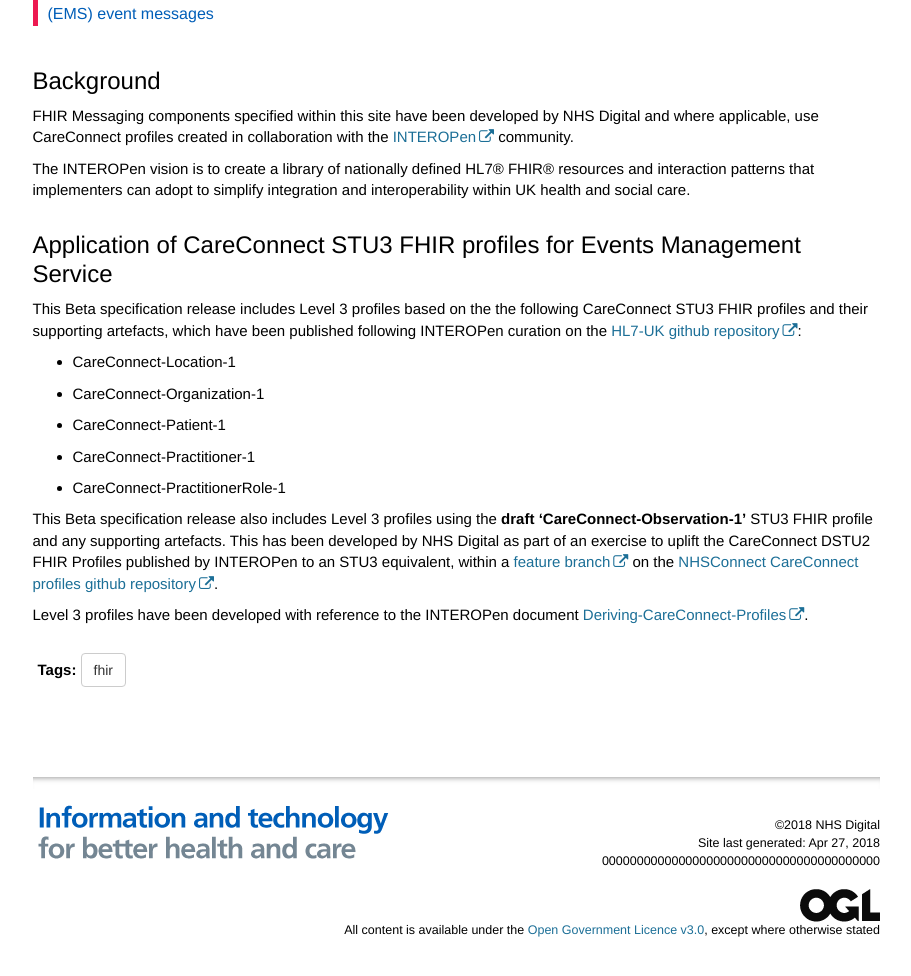
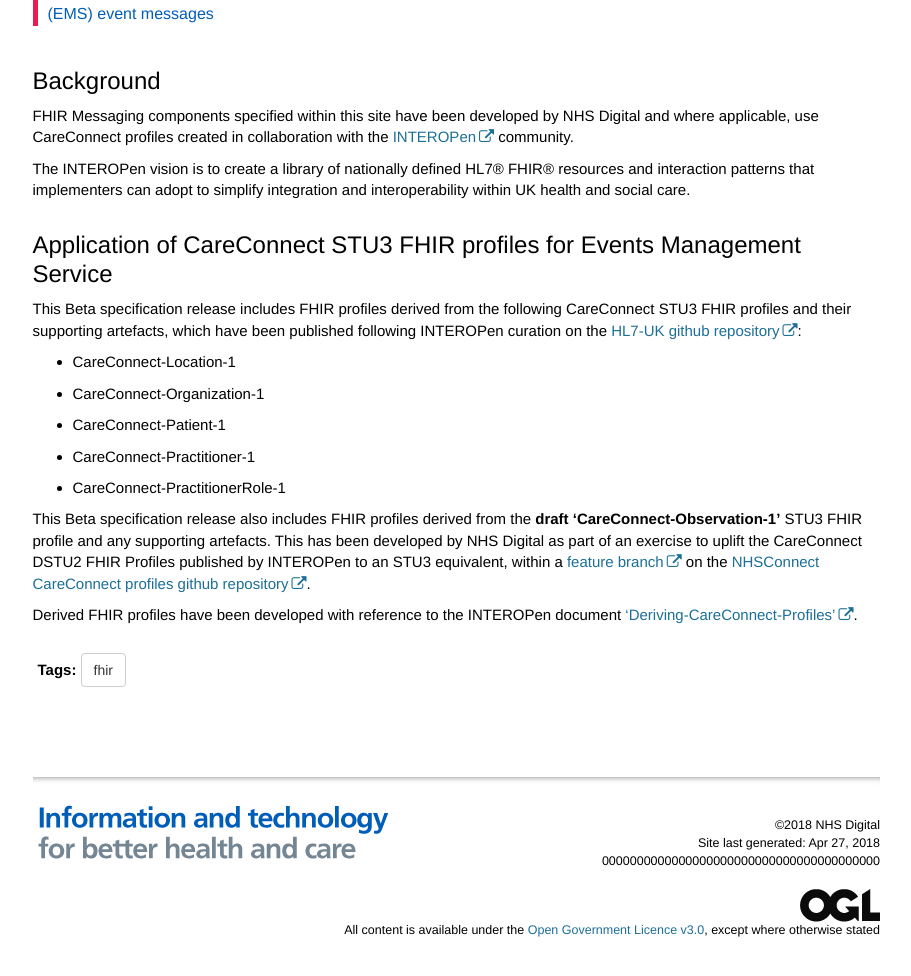
Before and after one commit to nhsconnect/Events-Management, a Jekyll site: the page built from pages/support/support_careconnect.md, in a window 1280 px wide and 1175 px high, cut to the strip 175-1151 px from the top of the window. Shown: the whole strip, without its empty margins (330-1241 px from the left). Built offline with Jekyll 4.4.1, drawn with Linux system fonts in a browser that asks for light colours; nearby versions of some CDN libraries; comment, search, counter and statistics services are not loaded.

Commit message:
Beta release prep QA

```diff
--- a/pages/support/support_careconnect.md
+++ b/pages/support/support_careconnect.md
@@ -15,7 +15,7 @@
 
 ## Application of CareConnect STU3 FHIR profiles for Events Management Service ##
 
-This Beta specification release includes Level 3 profiles based on the the following CareConnect STU3 FHIR profiles and their supporting artefacts, which have been published following INTEROPen curation on the [HL7-UK github repository](https://github.com/HL7-UK/CareConnect-profiles-STU3/):
+This Beta specification release includes FHIR profiles derived from the following CareConnect STU3 FHIR profiles and their supporting artefacts, which have been published following INTEROPen curation on the [HL7-UK github repository](https://github.com/HL7-UK/CareConnect-profiles-STU3/):
 
 - CareConnect-Location-1
 - CareConnect-Organization-1
@@ -23,6 +23,6 @@
 - CareConnect-Practitioner-1
 - CareConnect-PractitionerRole-1
 
-This Beta specification release also includes Level 3 profiles using the **draft** **'CareConnect-Observation-1'** STU3 FHIR profile and any supporting artefacts. This has been developed by NHS Digital as part of an exercise to uplift the CareConnect DSTU2 FHIR Profiles published by INTEROPen to an STU3 equivalent, within a [feature branch](https://github.com/nhsconnect/CareConnect-profiles/tree/feature/stu3) on the [NHSConnect CareConnect profiles github repository](https://github.com/nhsconnect/CareConnect-profiles).
+This Beta specification release also includes FHIR profiles derived from the **draft** **'CareConnect-Observation-1'** STU3 FHIR profile and any supporting artefacts. This has been developed by NHS Digital as part of an exercise to uplift the CareConnect DSTU2 FHIR Profiles published by INTEROPen to an STU3 equivalent, within a [feature branch](https://github.com/nhsconnect/CareConnect-profiles/tree/feature/stu3) on the [NHSConnect CareConnect profiles github repository](https://github.com/nhsconnect/CareConnect-profiles).
 
-Level 3 profiles have been developed with reference to the INTEROPen document [Deriving-CareConnect-Profiles](https://docs.google.com/document/d/1Fe6_w78BiNKwAnmsJi0-oQe7TRc2VpFqUQGpdpbkn7s/edit#heading=h.v4n7w91x36ud).
+Derived FHIR profiles have been developed with reference to the INTEROPen document ['Deriving-CareConnect-Profiles'](https://docs.google.com/document/d/1Fe6_w78BiNKwAnmsJi0-oQe7TRc2VpFqUQGpdpbkn7s/edit#heading=h.v4n7w91x36ud).
```
